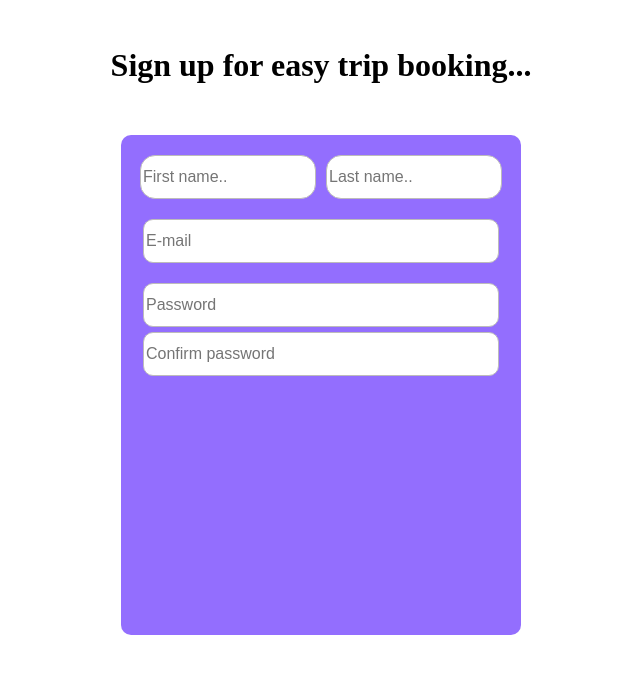
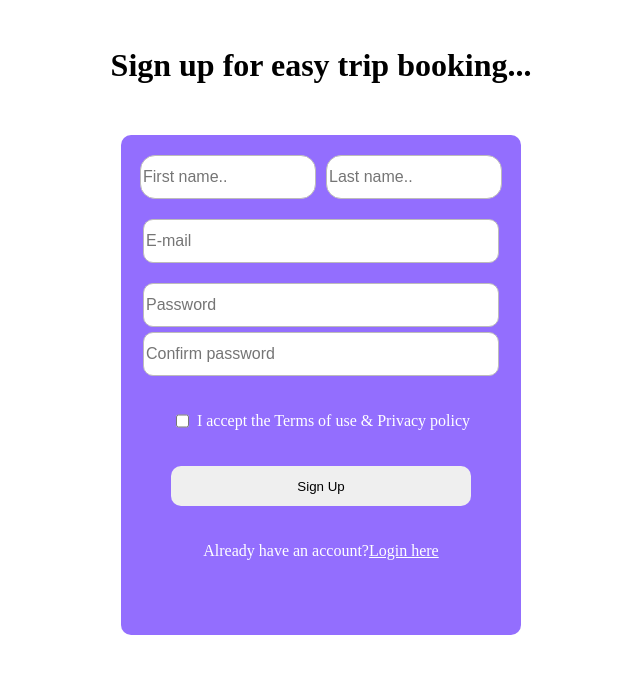
Before and after one commit to SchoolAcc12/WebDevDemo, a React (Vite) app in the folder client/: page /register in a window 1280 px wide. Shown: the top 674 px of the page, without its empty margins (319-959 px from the left). Built offline with nearby package versions, Linux system fonts and the light colour scheme; the HTML template or start-up script is replaced by a standard one.

Commit message:
Sign up form is 90% done (styling)

```diff
--- a/client/src/Signup.jsx
+++ b/client/src/Signup.jsx
@@ -20,6 +20,20 @@ export default function Singup(){
                     <input placeholder='Confirm password' className='inputs'></input>
                 </div>
 
+                <div className='terms-and-conditions'>
+                    <input type='checkbox'></input>
+                    <p>I accept the Terms of use & Privacy policy</p>
+                </div>
+
+                <div className='sign-up-but-wrap'>
+                    <button id="sign-up-but">Sign Up</button>
+                </div>
+
+                <div className='add-text'>
+                    <p>Already have an account?</p>
+                    <p id="login-here">Login here</p>
+                </div>
+
             </div>
         </div>
     );
--- a/client/src/styles/Singup.css
+++ b/client/src/styles/Singup.css
@@ -62,3 +62,27 @@
     align-items: center;
     gap:5px;
 }
+
+.terms-and-conditions{
+    display: flex;
+    flex-direction: row;
+    gap: 5px;
+}
+
+#sign-up-but{
+    width: 300px;
+    height: 40px;
+    border-radius: 10px 10px 10px 10px;
+    border: none;
+    cursor: pointer;
+}
+
+.add-text{
+    display: flex;
+    flex-direction: row;
+}
+
+#login-here{
+    text-decoration: underline;
+    cursor: pointer;
+}
```
